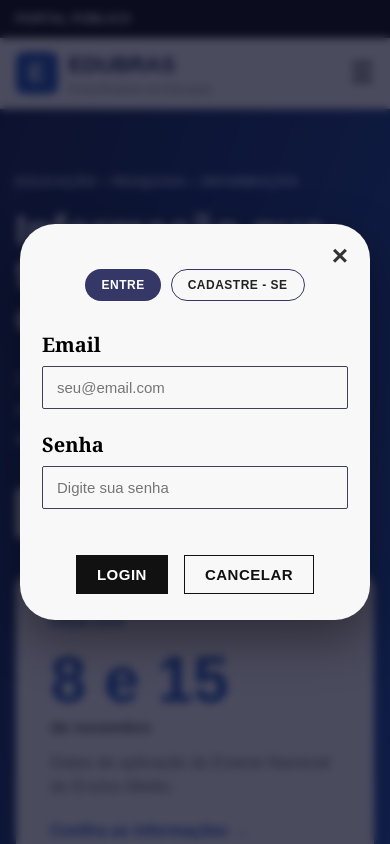
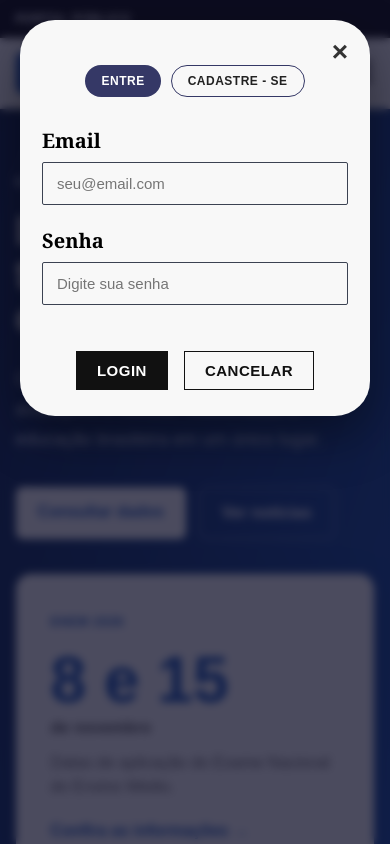
Before and after one commit to jessicavelosotec/instituto, a website: page index.html in a window 390 px wide. Drawn offline with Linux system fonts and the light colour scheme.

Commit message:
instituto

```diff
--- a/index.css
+++ b/index.css
@@ -15,19 +15,13 @@ body {
 
     display: flex;
     justify-content: center;
-    align-items: center;      /* Mantém o flexbox centralizado */
+    align-items: flex-start;  /* Alinha os itens no topo da tela */
 
-    padding: 20px;
+    padding: 40px 20px 20px;   /* 40px de espaçamento no topo (ajuste se quiser mais perto/longe da borda) */
     font-family: Arial, Helvetica, sans-serif;
     background: #1d1b4b;
     overflow-x: hidden;
 }
-
-/* No CSS da sua caixa/card de login: */
-.login-card {
-    margin-bottom: 10vh;     /* Empurra o card levemente para cima */
-}
-
 
 /* INSTITUTO ATRÁS DO LOGIN */
 .fundo-instituto {
@@ -225,6 +219,10 @@ body {
 
 /* RESPONSIVO */
 @media (max-width: 600px) {
+    body {
+        padding-top: 20px; /* Reduz o espaçamento no celular se necessário */
+    }
+
     .card {
         padding: 35px 22px 26px;
     }
```
